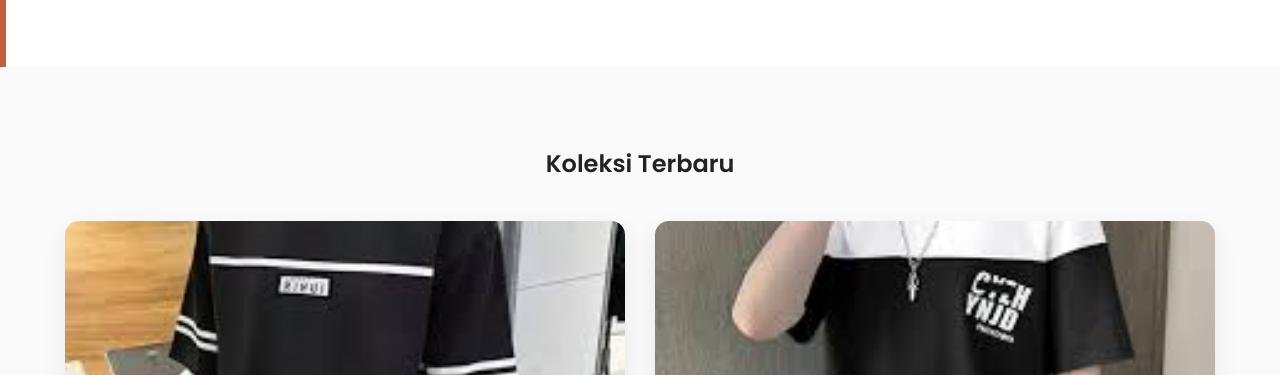
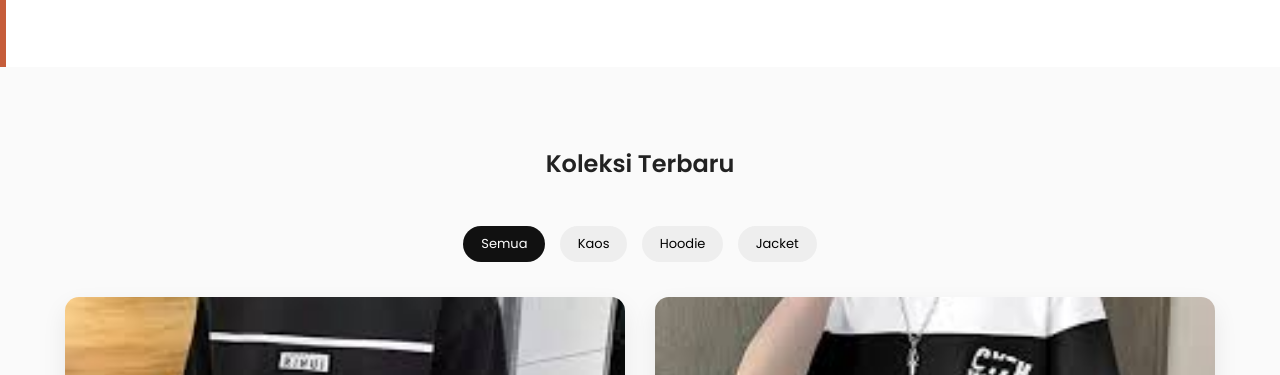
Before and after one commit to dhymen/alrnazkeyretstore, a plain HTML site: page index.html in a window 1280 px wide. Shown: the part 425-800 px from the top of the page. Drawn offline with Linux system fonts and the light colour scheme.

Commit message:
update katalog & fitur

```diff
--- a/index.html
+++ b/index.html
@@ -75,6 +75,27 @@
       margin: auto;
       padding: 60px 25px;
     }
+
+    .filter {
+      text-align: center;
+      margin-bottom: 30px;
+    }
+    .filter button {
+      border: none;
+      padding: 8px 18px;
+      margin: 5px;
+      border-radius: 20px;
+      cursor: pointer;
+      background: #eee;
+      font-family: inherit;
+      font-size: 13px;
+    }
+    .filter button.active,
+    .filter button:hover {
+      background: var(--primary);
+      color: #fff;
+   }
+
     h2.section-title {
       text-align: center;
       margin-bottom: 40px;
@@ -184,6 +205,13 @@
 <div class="container" id="produk">
   <h2 class="section-title">Koleksi Terbaru</h2>
 
+  <div class="filter">
+    <button class="active" data-filter="all">Semua</button>
+    <button data-filter="kaos">Kaos</button>
+    <button data-filter="hoodie">Hoodie</button>
+    <button data-filter="jacket">Jacket</button>
+</div>
+
   <div class="products">
     <div class="card">
       <img src="images/produk1.jpg" alt="Kaos Basic Hitam">
```
